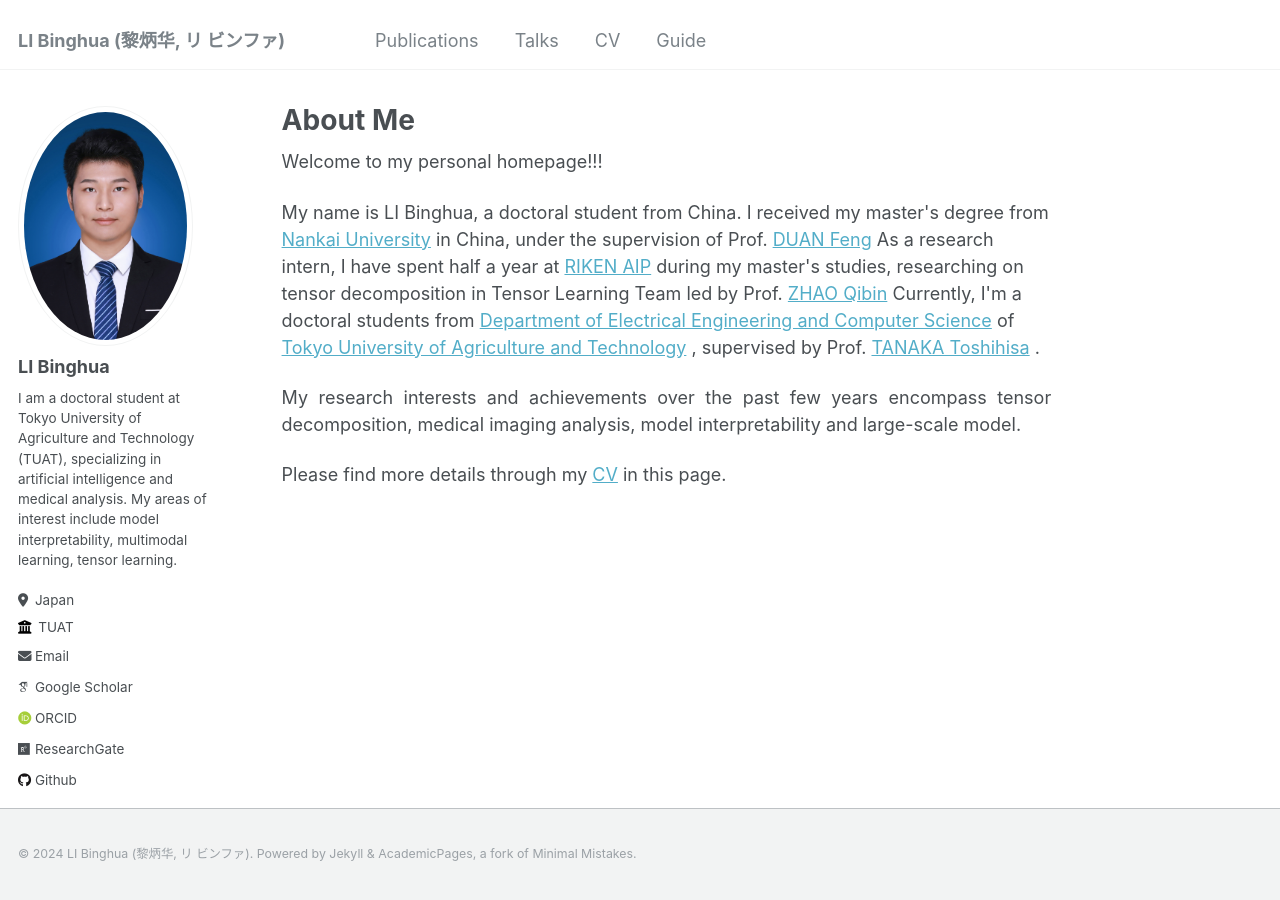
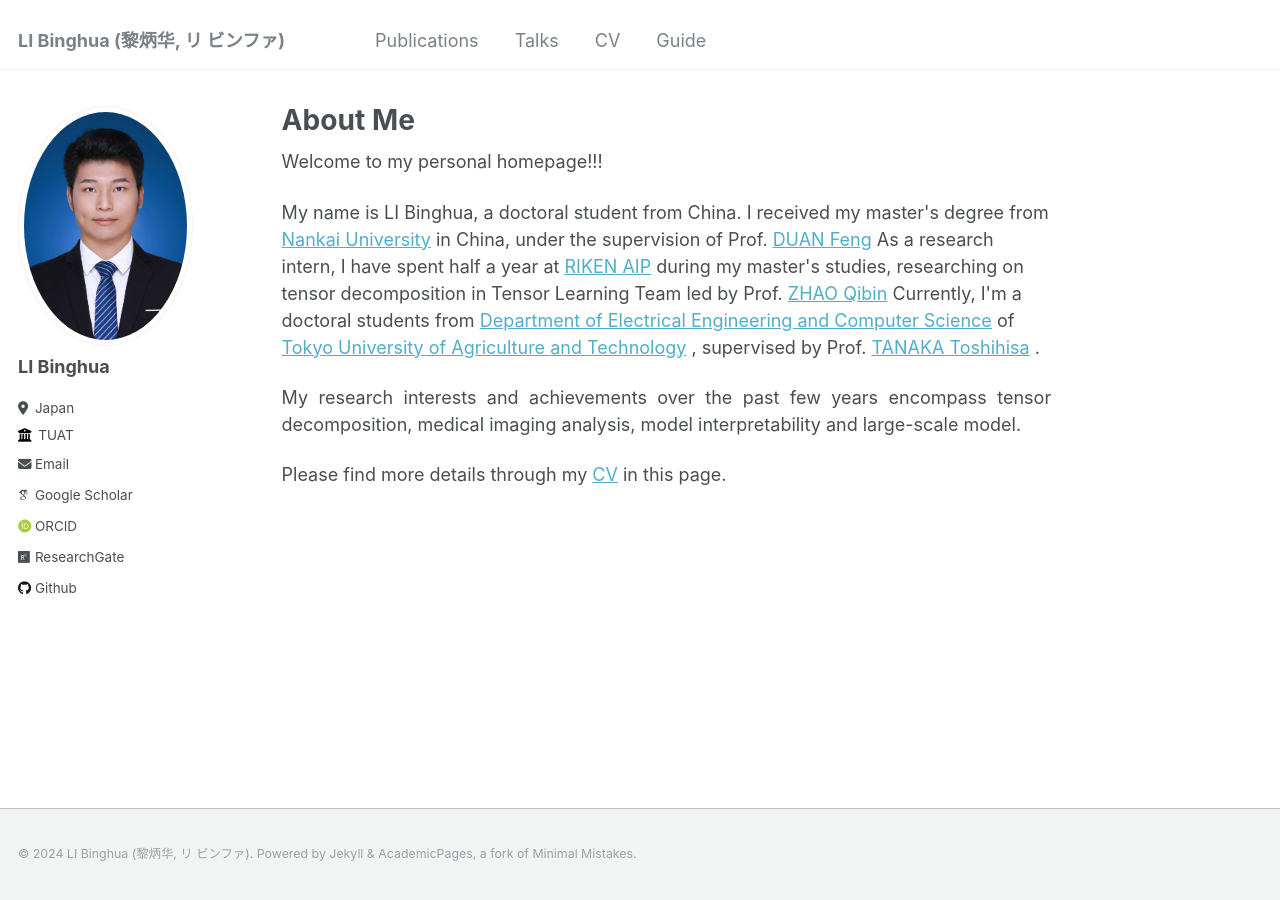
Before and after one commit to xiaovhua/vhua.github.io, a Jekyll site: the page built from _pages/about.md, in a window 1280 px wide. Built offline with Jekyll 4.4.1, drawn with Linux system fonts in a browser that asks for light colours; some web fonts are replaced.

Commit message:
Update _config.yml

```diff
--- a/_config.yml
+++ b/_config.yml
@@ -24,7 +24,7 @@ author:
   avatar           : "26-l.jpg"
   name             : "LI Binghua"
   pronouns         : # "Mr."
-  bio              : "I am a doctoral student at Tokyo University of Agriculture and Technology (TUAT), specializing in artificial intelligence and medical analysis. My areas of interest include model interpretability, multimodal learning, tensor learning."
+  bio              : ""
   location         : "Japan"
   employer         : "TUAT"
   uri              : # URL
```
